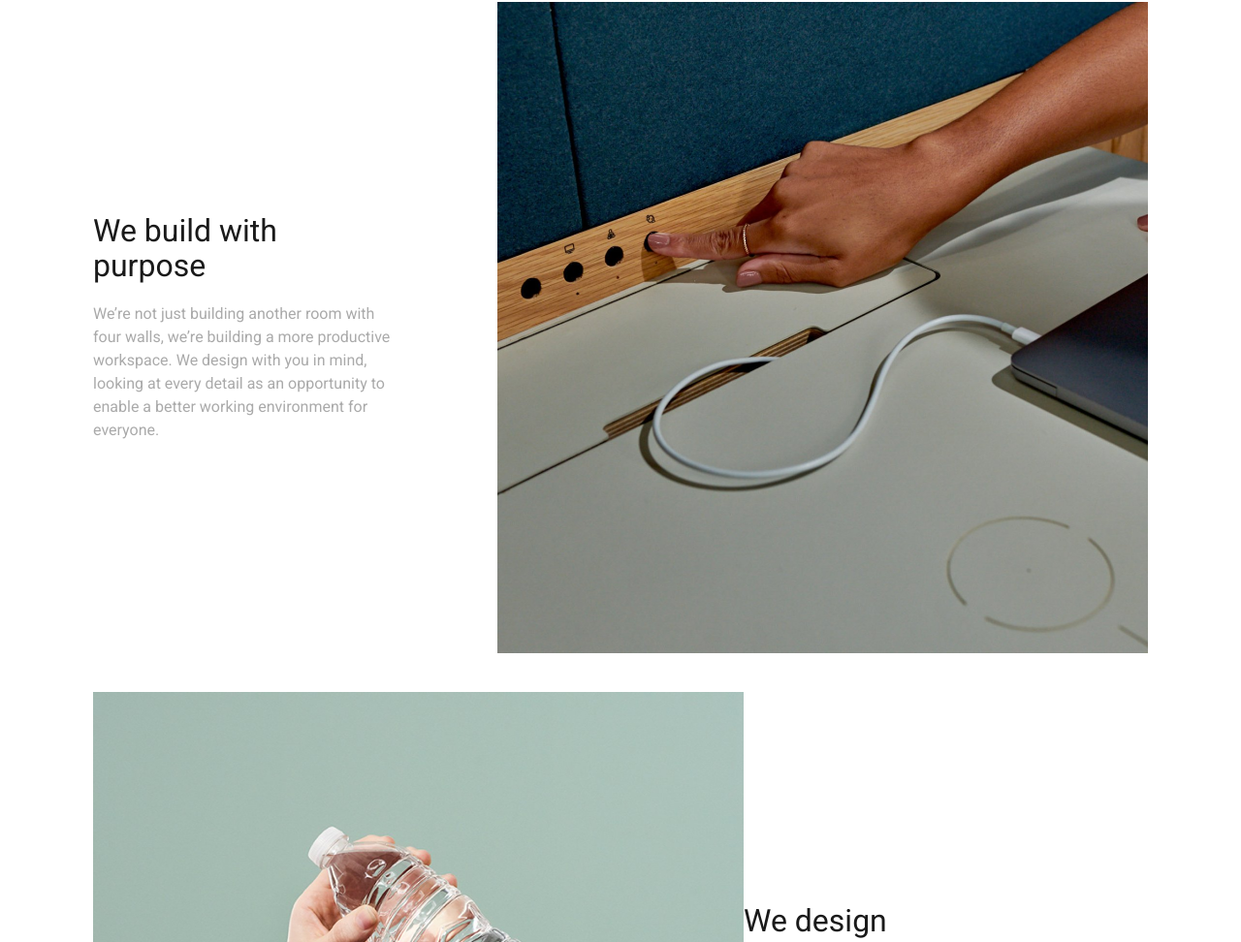
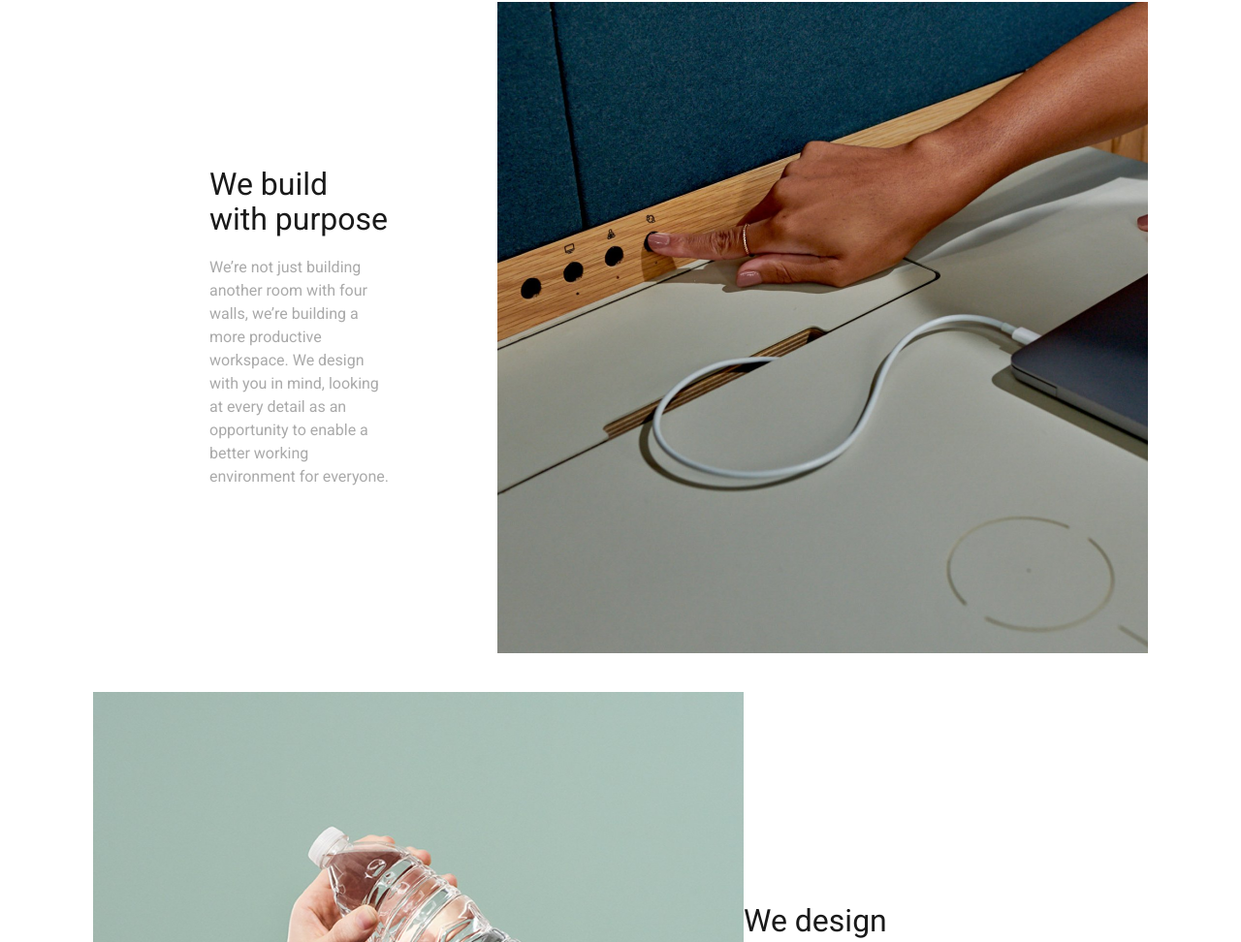
Before and after one commit to Bekzat247/Room, a plain HTML site: page index.html in a window 1280 px wide. Shown: the part 6636-7608 px from the top of the page at 97% size. Drawn offline with Linux system fonts and the light colour scheme.

Commit message:
feats/room

```diff
--- a/style.css
+++ b/style.css
@@ -313,7 +313,9 @@ main img {
     color: #1A1A1A;
     margin-bottom: 20px;
 }
-
+#work2 div{
+    margin-left: 120px;
+}
 .plus p {
     font-family: 'Roboto';
     font-style: normal;
```
